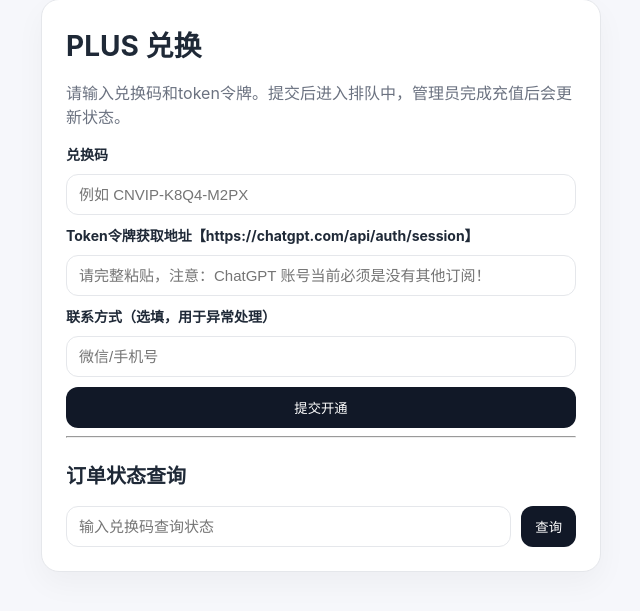
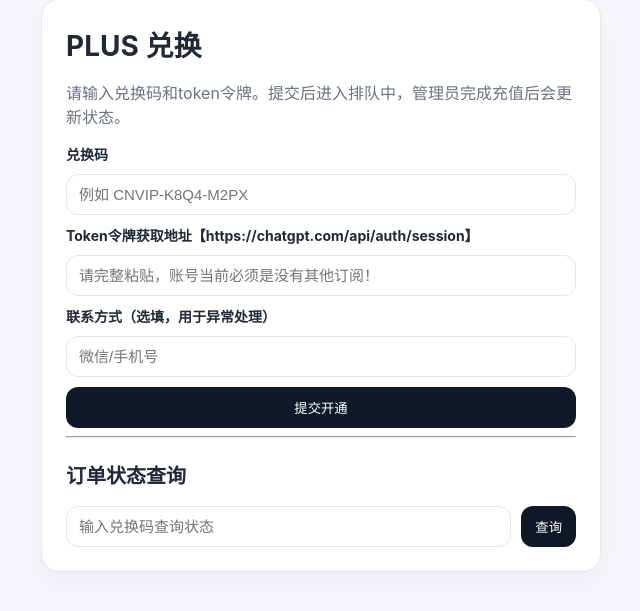
Before and after one commit to chennuo2233-png/vip-cdk-center, a Flask app: page /redeem in a window 1280 px wide. Shown: the part 82-693 px from the top of the page, without its empty margins (319-959 px from the left). Run offline with Flask 3, Linux system fonts and the light colour scheme.

Commit message:
Describe your change

```diff
--- a/templates/redeem.html
+++ b/templates/redeem.html
@@ -16,7 +16,7 @@
     <label>兑换码</label>
     <input name="proxy_code" placeholder="例如 CNVIP-K8Q4-M2PX" required>
     <label>Token令牌获取地址【https://chatgpt.com/api/auth/session】</label>
-    <input name="student_id" placeholder="请完整粘贴，注意：ChatGPT 账号当前必须是没有其他订阅！">
+    <input name="student_id" placeholder="请完整粘贴，账号当前必须是没有其他订阅！">
     <label>联系方式（选填，用于异常处理）</label>
     <input name="contact" placeholder="微信/手机号">
     <button type="submit">提交开通</button>
```
